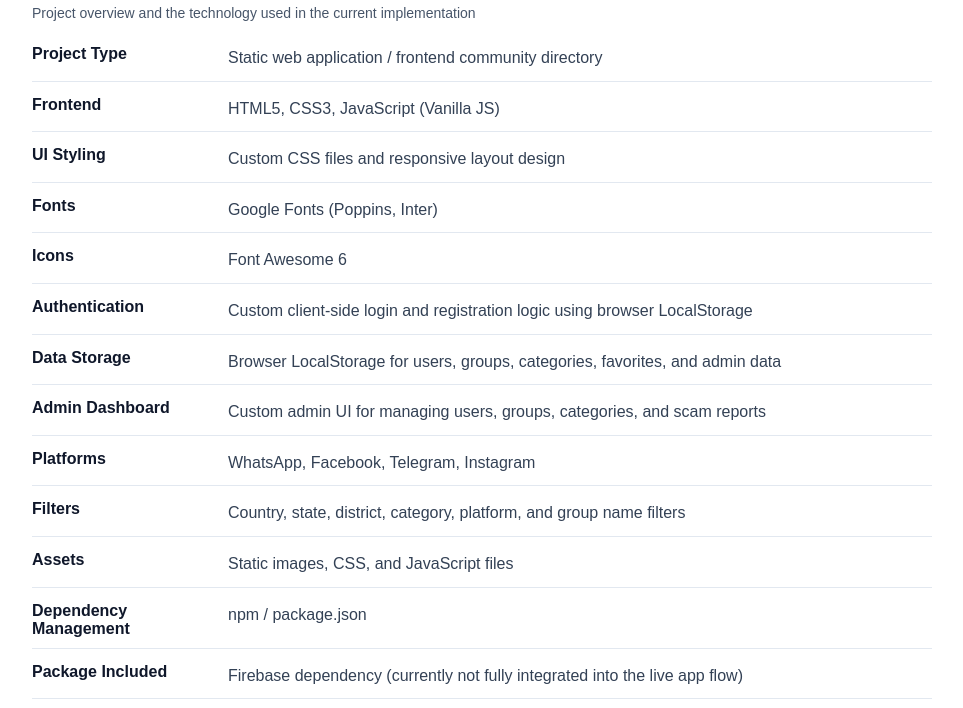
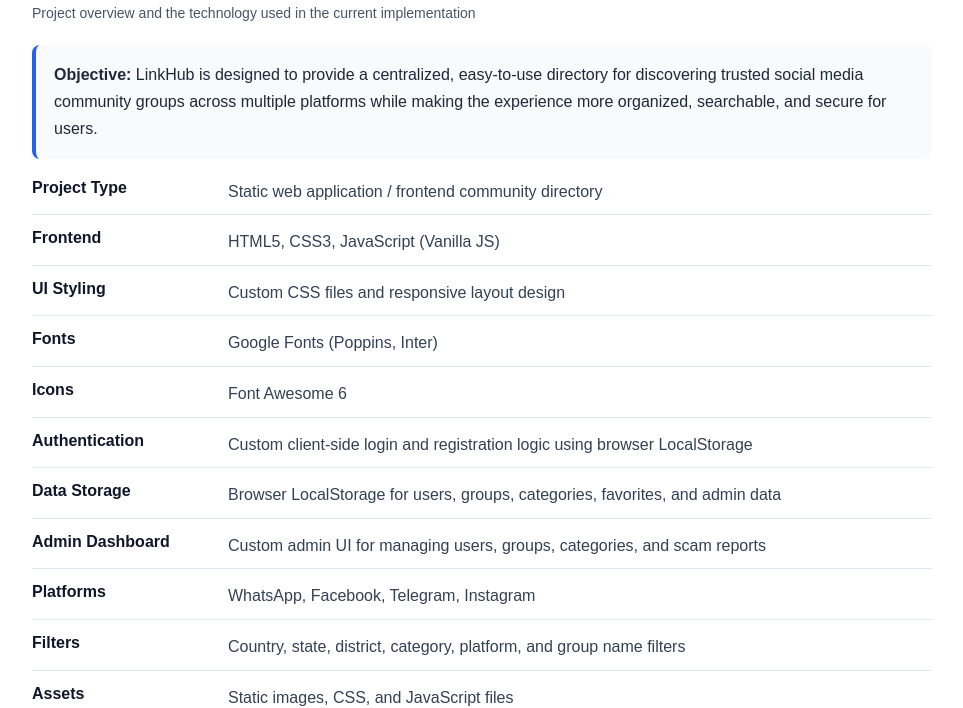
Before and after one commit to Gayathiri99/LinkHub, a website: page LinkHub-Tech-Stack.html in a window 1280 px wide. Shown: the part 108-816 px from the top of the page, without its empty margins (158-1121 px from the left). Drawn offline with Linux system fonts and the light colour scheme.

Commit message:
Updated LinkHub-Tech_Stack.html

```diff
--- a/LinkHub-Tech-Stack.html
+++ b/LinkHub-Tech-Stack.html
@@ -28,6 +28,15 @@
       margin: 0 0 24px;
       color: #475569;
       font-size: 14px;
+    }
+    .objective {
+      margin: 0 0 20px;
+      padding: 16px 18px;
+      background: #f8fafc;
+      border-left: 4px solid #2563eb;
+      border-radius: 8px;
+      color: #1e293b;
+      line-height: 1.7;
     }
     .analysis-section {
       margin-top: 30px;
@@ -82,6 +91,10 @@
   <div class="page">
     <h1>LinkHub Tech Stack</h1>
     <p class="subtitle">Project overview and the technology used in the current implementation</p>
+
+    <div class="objective">
+      <strong>Objective:</strong> LinkHub is designed to provide a centralized, easy-to-use directory for discovering trusted social media community groups across multiple platforms while making the experience more organized, searchable, and secure for users.
+    </div>
 
     <div class="row">
       <div class="label">Project Type</div>
```
